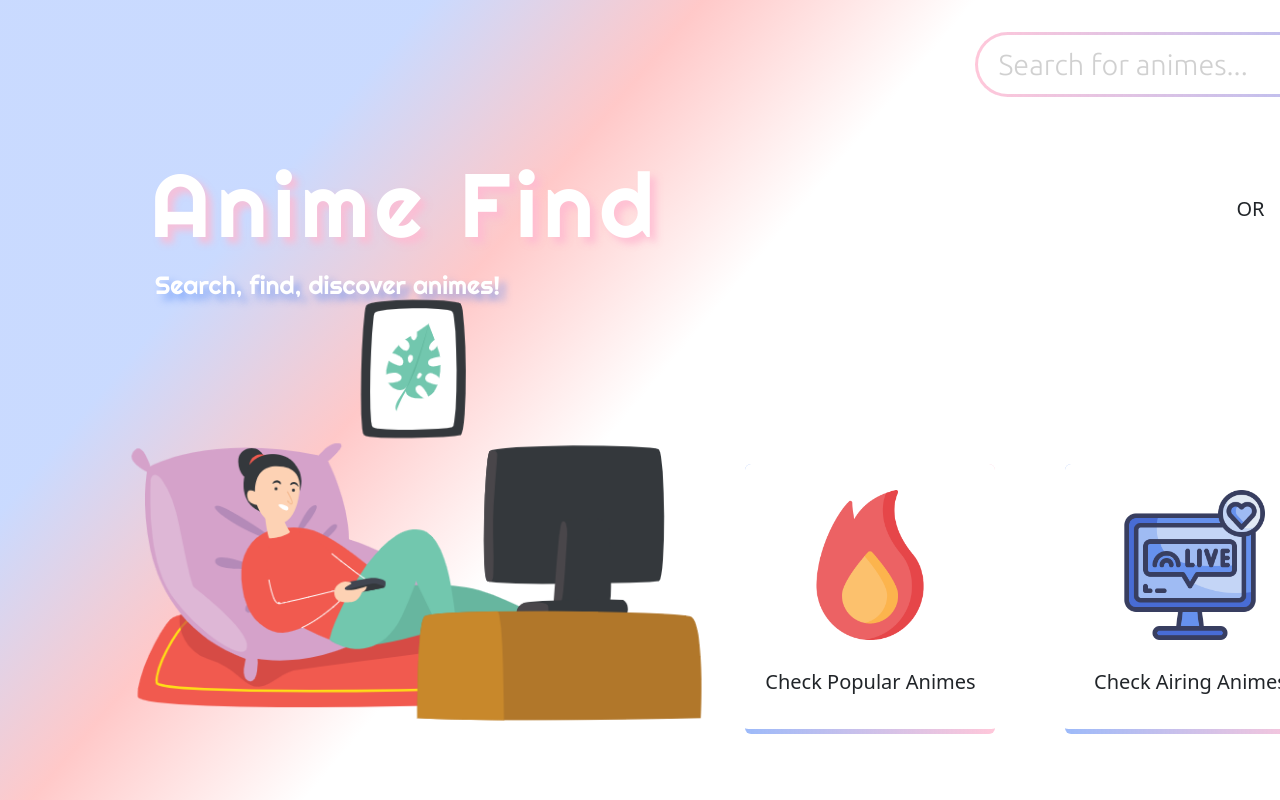
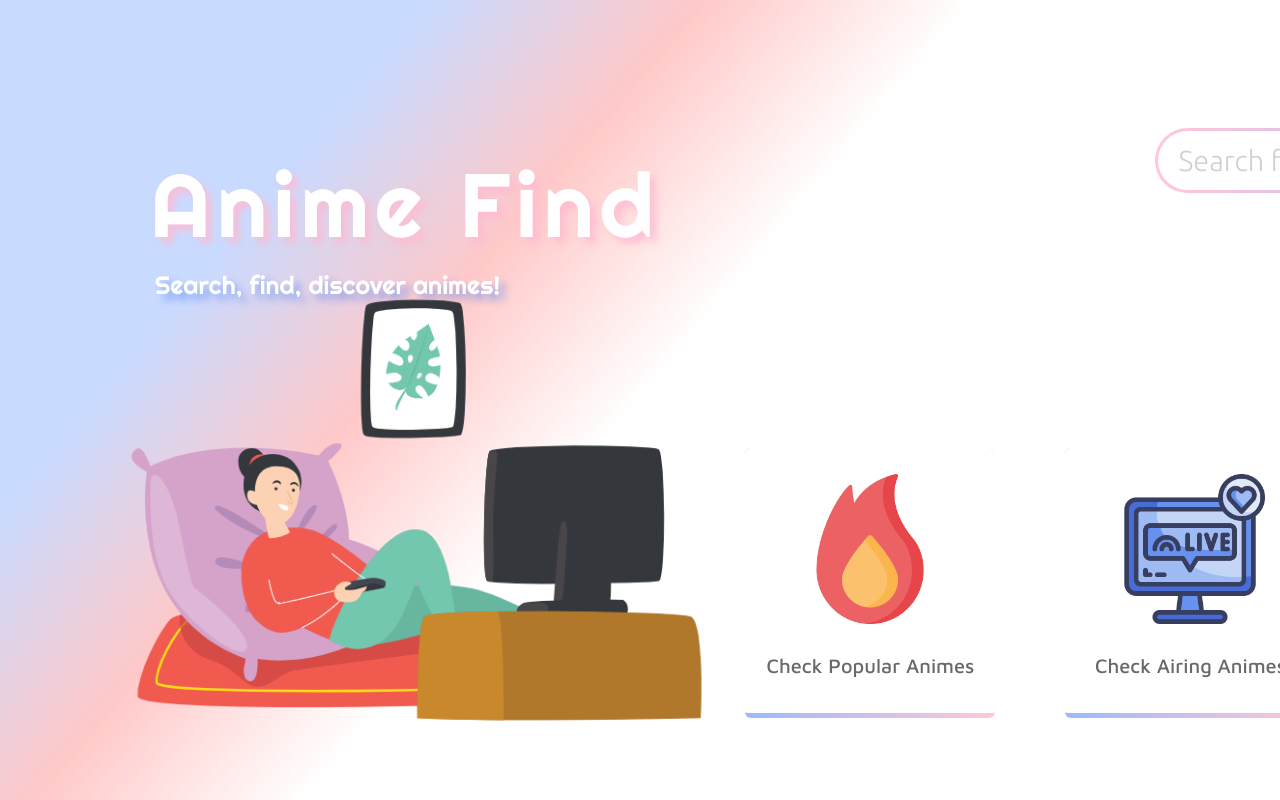
Before and after one commit to erenaygunn/anime-find, a React (Vite) app: page / in a window 1280 px wide. Shown: the top 800 px of the page. Built offline with nearby package versions, Linux system fonts and the light colour scheme; no server answers.

Commit message:
main page done

```diff
--- a/src/components/Card/card.css
+++ b/src/components/Card/card.css
@@ -1,9 +1,13 @@
+@import url('https://fonts.googleapis.com/css2?family=Maven+Pro:wght@400;500;600&display=swap');
+
 .card img {
     width: 150px;
     padding-bottom: 30px;
 }
 
 .card {
+    font-family: 'Maven Pro', sans-serif;
+    color: #696969;
     bottom: 0;
     transition: 0.4s;
     margin: 35px;
@@ -21,6 +25,7 @@
 }
 
 .card:hover{
+    color: black;
     animation: rotate 0.5s linear 0.1s;
     bottom: 10px;
     background: rgba(226, 233, 253, 0.61);
--- a/src/components/SearchBar/searchbar.css
+++ b/src/components/SearchBar/searchbar.css
@@ -1,6 +1,9 @@
 @import url('https://fonts.googleapis.com/css2?family=Ubuntu:wght@300&display=swap');
 
 .search {
+    position: relative;
+    top: 80px;
+    right: -180px;
     display: flex;
     flex-direction: row;
     white-space: nowrap;
--- a/src/pages/Home.jsx
+++ b/src/pages/Home.jsx
@@ -17,7 +17,6 @@
         </div>
         <div className="right">
           <SearchBar />
-          <h5>OR</h5>
           <div className='cards'>
             <Card source={popular} text="Check Popular Animes"/>
             <Card source={airing} text="Check Airing Animes"/>
--- a/src/pages/home.css
+++ b/src/pages/home.css
@@ -1,4 +1,5 @@
 @import url('https://fonts.googleapis.com/css2?family=Righteous&display=swap');
+@import url('https://fonts.googleapis.com/css2?family=Maven+Pro:wght@400;500;600&display=swap');
 
 
 .main {
@@ -56,4 +57,5 @@
     display: flex;
     padding-right: 20px;
     bottom: 0;
+    font-weight: 500;
 }
```
